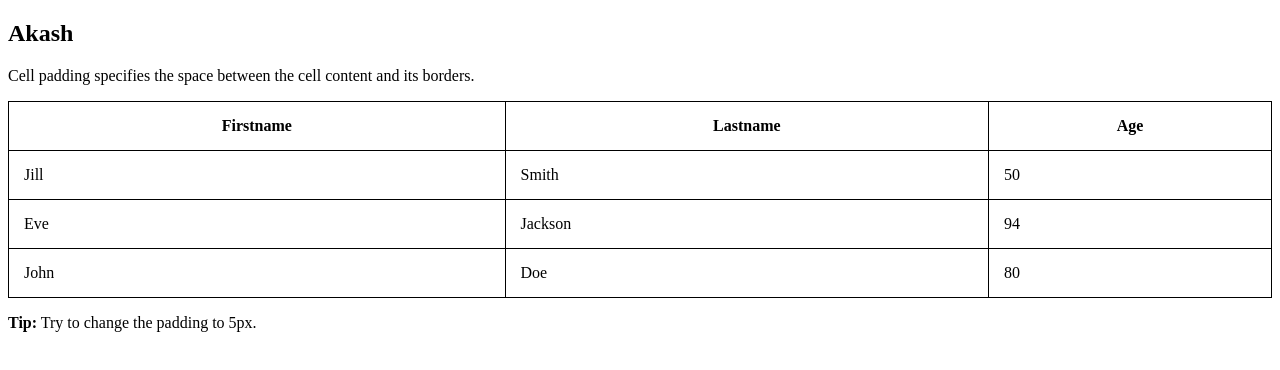
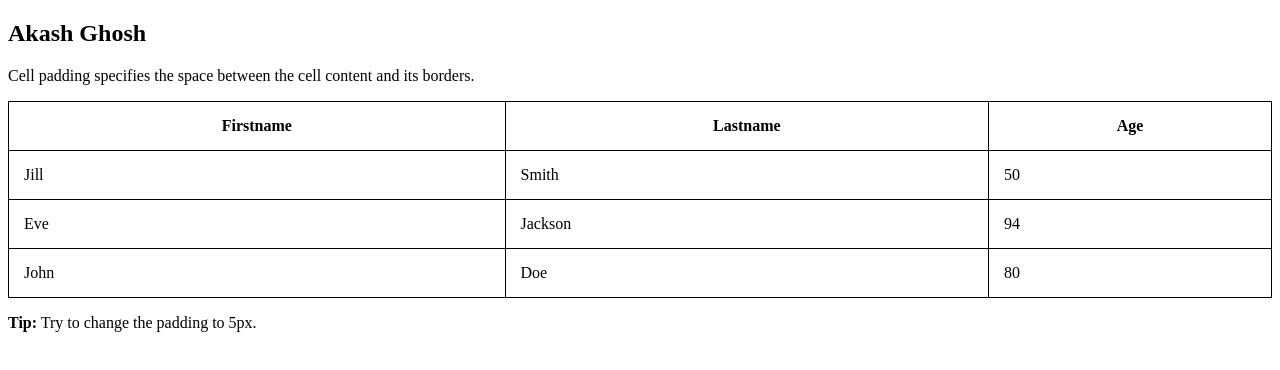
Before and after one commit to kavita346/trainerwebsite, a plain HTML site: page index.html in a window 1280 px wide. Drawn offline with Linux system fonts and the light colour scheme.

Commit message:
Update index.html

```diff
--- a/index.html
+++ b/index.html
@@ -13,7 +13,7 @@ th, td {
 </head>
 <body>
 
-<h2>Akash</h2>
+<h2>Akash Ghosh</h2>
 <p>Cell padding specifies the space between the cell content and its borders.</p>
 
 <table style="width:100%">
```
